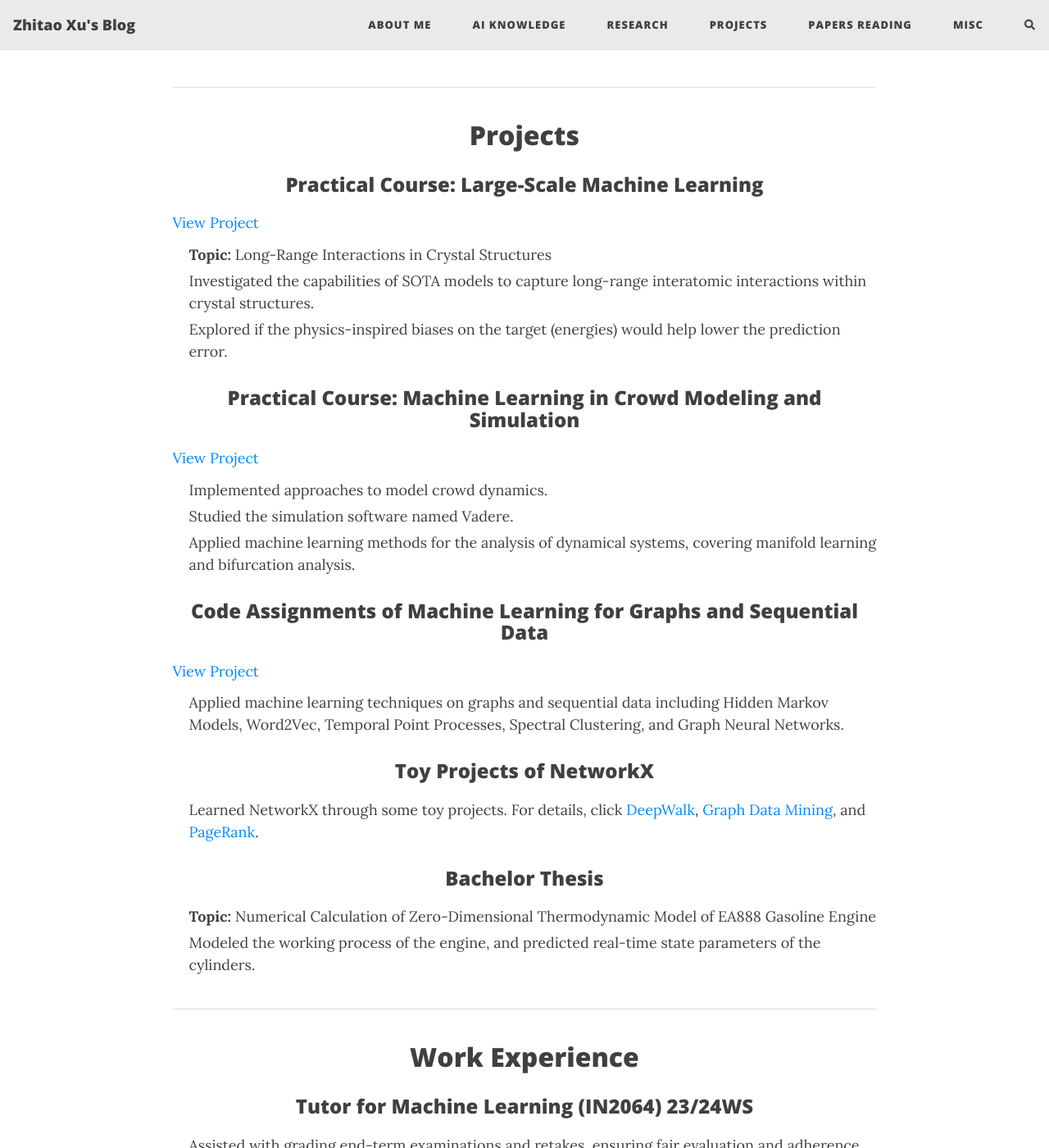
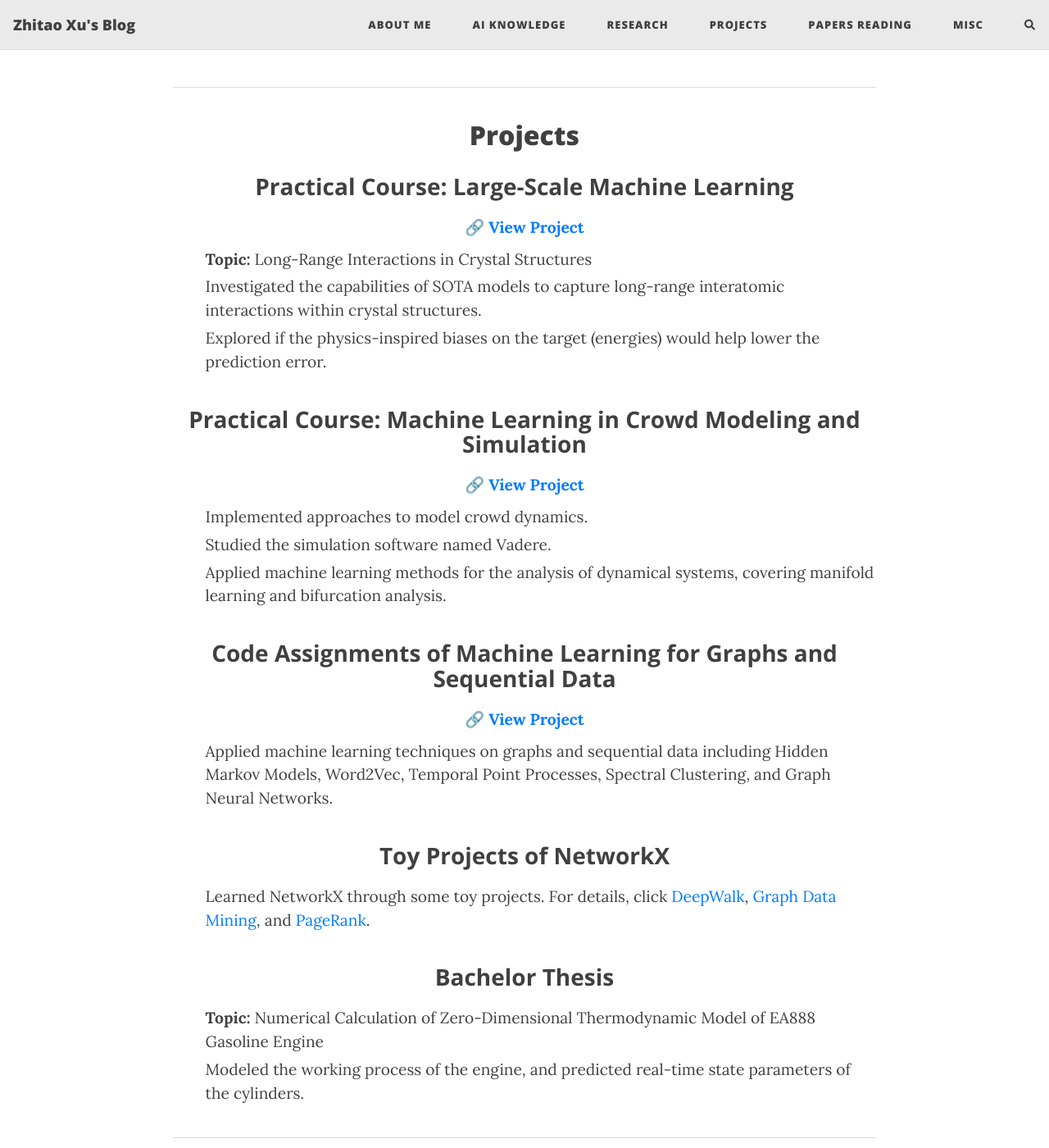
Before and after one commit to HerrXu01/herrxu01.github.io, a Jekyll site: the page built from aboutme.md, in a window 1280 px wide and 1400 px high, scrolled down 1055 px. Shown: the whole window at 82% size. Built offline with Jekyll 4.4.1, drawn with Linux system fonts in a browser that asks for light colours; comment, search, counter and statistics services are not loaded.

Commit message:
modify aboutme.md

```diff
--- a/aboutme.md
+++ b/aboutme.md
@@ -58,28 +58,67 @@ class: resume-page
 
 ## Projects
 
-### Practical Course: Large-Scale Machine Learning
-[View Project](https://github.com/HerrXu01/Practical_Course_Long_Range_Interactions_in_Crystal_Structures)
-- **Topic:** Long-Range Interactions in Crystal Structures
-- Investigated the capabilities of SOTA models to capture long-range interatomic interactions within crystal structures.
-- Explored if the physics-inspired biases on the target (energies) would help lower the prediction error.
+<div style="margin-bottom: 40px;">
+  <h3 style="text-align: center; font-size: 1.75rem; font-weight: bold;">Practical Course: Large-Scale Machine Learning</h3>
+  <div style="text-align: center; margin-bottom: 10px;">
+    <a href="https://github.com/HerrXu01/Practical_Course_Long_Range_Interactions_in_Crystal_Structures"
+       style="font-size: 1.2rem; font-weight: bold; color: #007BFF; text-decoration: none;">
+       🔗 View Project
+    </a>
+  </div>
+  <ul style="font-size: 1.2rem; padding-left: 20px;">
+    <li><strong>Topic:</strong> Long-Range Interactions in Crystal Structures</li>
+    <li>Investigated the capabilities of SOTA models to capture long-range interatomic interactions within crystal structures.</li>
+    <li>Explored if the physics-inspired biases on the target (energies) would help lower the prediction error.</li>
+  </ul>
+</div>
 
-### Practical Course: Machine Learning in Crowd Modeling and Simulation
-[View Project](https://github.com/HerrXu01/Master_Praktikum__Machine_Learning_in_Crowd_Modeling_and_Simulation)
-- Implemented approaches to model crowd dynamics.
-- Studied the simulation software named Vadere.
-- Applied machine learning methods for the analysis of dynamical systems, covering manifold learning and bifurcation analysis.
+<div style="margin-bottom: 40px;">
+  <h3 style="text-align: center; font-size: 1.75rem; font-weight: bold;">Practical Course: Machine Learning in Crowd Modeling and Simulation</h3>
+  <div style="text-align: center; margin-bottom: 10px;">
+    <a href="https://github.com/HerrXu01/Master_Praktikum__Machine_Learning_in_Crowd_Modeling_and_Simulation"
+       style="font-size: 1.2rem; font-weight: bold; color: #007BFF; text-decoration: none;">
+       🔗 View Project
+    </a>
+  </div>
+  <ul style="font-size: 1.2rem; padding-left: 20px;">
+    <li>Implemented approaches to model crowd dynamics.</li>
+    <li>Studied the simulation software named Vadere.</li>
+    <li>Applied machine learning methods for the analysis of dynamical systems, covering manifold learning and bifurcation analysis.</li>
+  </ul>
+</div>
 
-### Code Assignments of Machine Learning for Graphs and Sequential Data
-[View Project](https://github.com/HerrXu01/MLGS_projects)
-- Applied machine learning techniques on graphs and sequential data including Hidden Markov Models, Word2Vec, Temporal Point Processes, Spectral Clustering, and Graph Neural Networks.
+<div style="margin-bottom: 40px;">
+  <h3 style="text-align: center; font-size: 1.75rem; font-weight: bold;">Code Assignments of Machine Learning for Graphs and Sequential Data</h3>
+  <div style="text-align: center; margin-bottom: 10px;">
+    <a href="https://github.com/HerrXu01/MLGS_projects"
+       style="font-size: 1.2rem; font-weight: bold; color: #007BFF; text-decoration: none;">
+       🔗 View Project
+    </a>
+  </div>
+  <ul style="font-size: 1.2rem; padding-left: 20px;">
+    <li>Applied machine learning techniques on graphs and sequential data including Hidden Markov Models, Word2Vec, Temporal Point Processes, Spectral Clustering, and Graph Neural Networks.</li>
+  </ul>
+</div>
 
-### Toy Projects of NetworkX
-- Learned NetworkX through some toy projects. For details, click [DeepWalk](https://github.com/HerrXu01/Wikipedia_Graph_Embedding_Visualization), [Graph Data Mining](https://github.com/HerrXu01/Munich_Ubhan_Graph_Data_Mining), and [PageRank](https://github.com/HerrXu01/character_nodes_importance).
+<div style="margin-bottom: 40px;">
+  <h3 style="text-align: center; font-size: 1.75rem; font-weight: bold;">Toy Projects of NetworkX</h3>
+  <ul style="font-size: 1.2rem; padding-left: 20px;">
+    <li>Learned NetworkX through some toy projects. For details, click
+      <a href="https://github.com/HerrXu01/Wikipedia_Graph_Embedding_Visualization" style="color: #007BFF; text-decoration: none;">DeepWalk</a>,
+      <a href="https://github.com/HerrXu01/Munich_Ubhan_Graph_Data_Mining" style="color: #007BFF; text-decoration: none;">Graph Data Mining</a>, and
+      <a href="https://github.com/HerrXu01/character_nodes_importance" style="color: #007BFF; text-decoration: none;">PageRank</a>.
+    </li>
+  </ul>
+</div>
 
-### Bachelor Thesis
-- **Topic:** Numerical Calculation of Zero-Dimensional Thermodynamic Model of EA888 Gasoline Engine
-- Modeled the working process of the engine, and predicted real-time state parameters of the cylinders.
+<div style="margin-bottom: 40px;">
+  <h3 style="text-align: center; font-size: 1.75rem; font-weight: bold;">Bachelor Thesis</h3>
+  <ul style="font-size: 1.2rem; padding-left: 20px;">
+    <li><strong>Topic:</strong> Numerical Calculation of Zero-Dimensional Thermodynamic Model of EA888 Gasoline Engine</li>
+    <li>Modeled the working process of the engine, and predicted real-time state parameters of the cylinders.</li>
+  </ul>
+</div>
 
 ---
 
```
